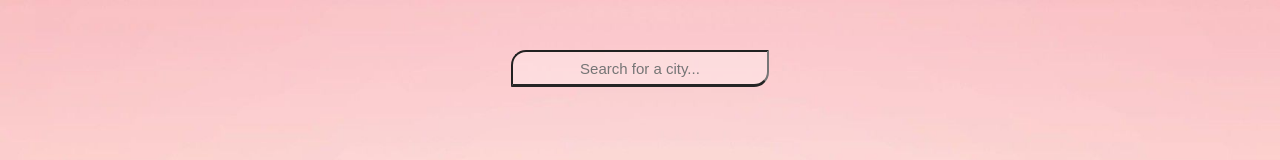
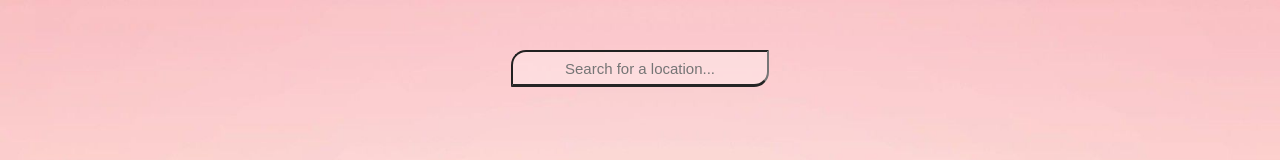
Before and after one commit to AlexHorhat/alexhorhat-weather-app, a React (Create React App) app: page / in a window 1280 px wide. Shown: the top 160 px of the page. Built offline with nearby package versions, Linux system fonts and the light colour scheme.

Commit message:
outline input change

```diff
--- a/src/App.js
+++ b/src/App.js
@@ -47,7 +47,7 @@ function App() {
           value={query}
           onKeyPress={search}
           type="text"
-          placeholder="Search for a city..."
+          placeholder="Search for a location..."
         />
         {error}
       </header>
--- a/src/sass/App.scss
+++ b/src/sass/App.scss
@@ -24,6 +24,7 @@
     border-radius: 15px 0 15px 0;
     font-size: 15px;
     background-color: rgba(255, 255, 255, 0.3);
+    outline: none;
 
     &:focus{
       background-color: rgba(255, 255, 255, 0.7);
```
